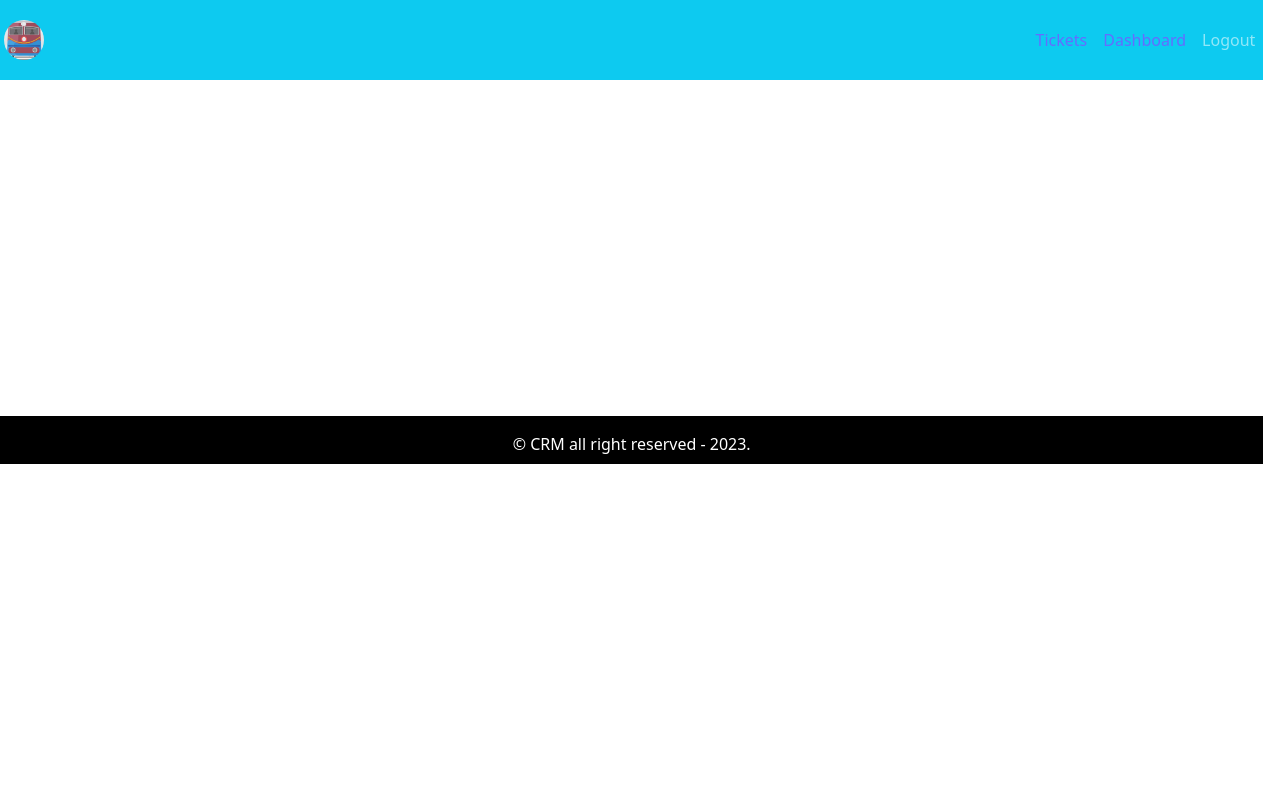
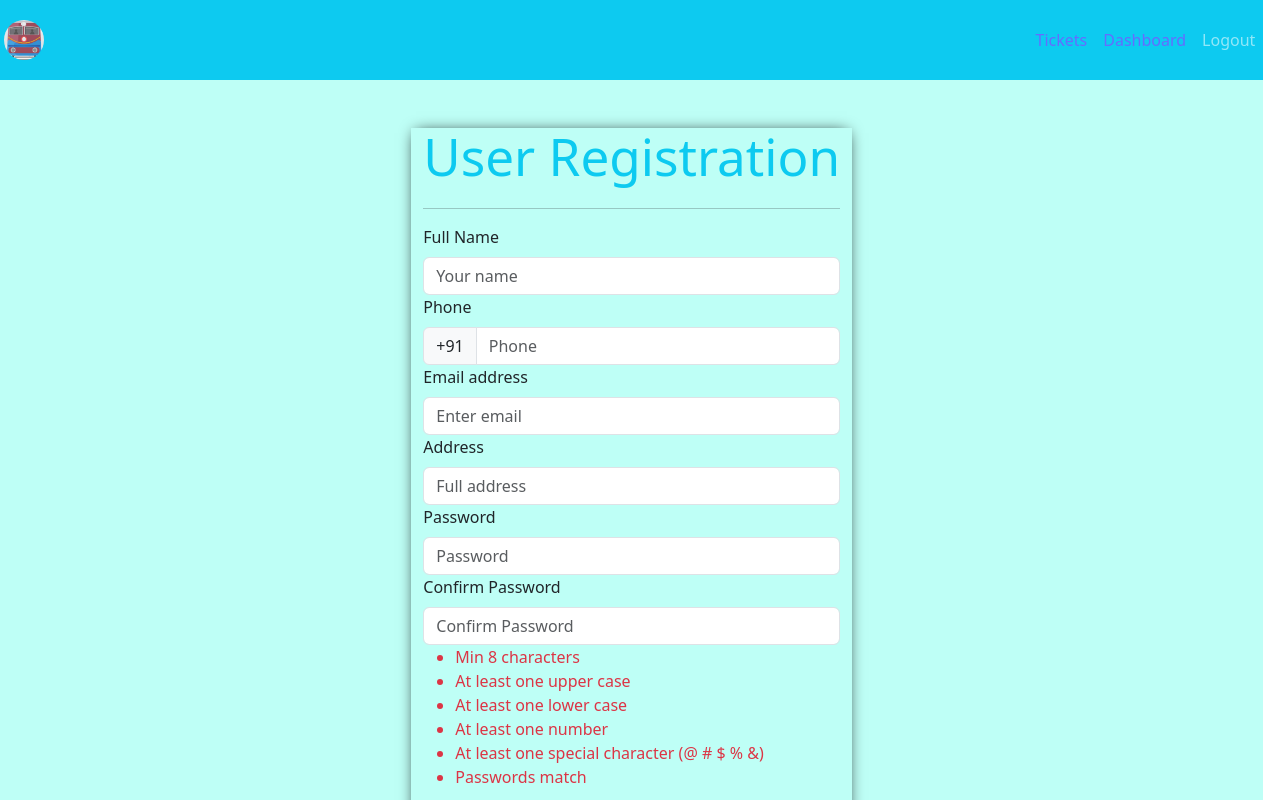
Before and after one commit to mian312/CRM-Ticket-System, a React (Vite) app in the folder Frontend/: page /registration in a window 1280 px wide. Shown: the top 800 px of the page. Built offline with nearby package versions, Linux system fonts and the light colour scheme.

Commit message:
Frontend: User registration page added

```diff
--- a/Frontend/src/App.tsx
+++ b/Frontend/src/App.tsx
@@ -9,12 +9,14 @@ import { AddTicket } from './Pages/New-Ticket/AddTicket';
 import TicketLists from './Pages/Ticket-Listing/TicketLists';
 import ViewTicket from './Pages/View-Ticket/ViewTicket';
 import PrivateRoute from './Layouts/PrivateRoute';
+import { Registration } from './Pages/Regestration/Registration.pg';
 
 export default function App() {
   return (
     <DefaultLayout>
       <Routes>
         <Route path='/' element={<Entry />} />
+        <Route path='/registration' element={<Registration />} />
         <Route path='/dashboard' element={
           <PrivateRoute>
             <Dashboard />
--- a/Frontend/src/Components/Auth/LoginForm.tsx
+++ b/Frontend/src/Components/Auth/LoginForm.tsx
@@ -19,7 +19,7 @@ const LoginForm: React.FC<LoginProps> = ({
     pass,
 }) => {
     const [isEmailInput, setIsEmailInput] = useState(true);
-    const { isLoading, isAuth, error } = useSelector((state: any) => state.login);
+    const { isLoading } = useSelector((state: any) => state.login);
 
     const toggleInputType = () => {
         setIsEmailInput(!isEmailInput);
@@ -98,6 +98,12 @@ const LoginForm: React.FC<LoginProps> = ({
                     </Link>
                 </Col>
             </Row>
+
+            <Row className="py-4 justify-content-center">
+                <Col xs="auto">
+                    Are you new here? <Link to="/registration">Register Now</Link>
+                </Col>
+            </Row>
         </Container>
     );
 };
--- /dev/null
+++ b/Frontend/src/Components/Auth/RegistrationForm.tsx
@@ -0,0 +1,164 @@
+import React from "react";
+import { Container, Row, Col, Form, Button, InputGroup } from "react-bootstrap";
+import { Link } from "react-router-dom";
+
+interface PasswordError {
+    isLengthValid: boolean;
+    hasUpper: boolean;
+    hasLower: boolean;
+    hasNumber: boolean;
+    hasSpecialChar: boolean;
+    confirmPassword: boolean;
+}
+
+interface RegistrationFormProps {
+    onChange: (e: React.ChangeEvent<HTMLInputElement>) => void;
+    onSubmit: (e: React.FormEvent<HTMLFormElement>) => void;
+    newUser: {
+        name: string;
+        phone: string;
+        email: string;
+        company: string;
+        address: string;
+        password: string;
+        confirmPass: string;
+    };
+    passwordError: PasswordError;
+}
+
+const RegistrationForm: React.FC<RegistrationFormProps> = ({
+    onChange,
+    onSubmit,
+    newUser,
+    passwordError,
+}) => {
+    return (
+        <Container>
+            <Row>
+                <Col>
+                    <h1 className="text-info">User Registration</h1>
+                </Col>
+            </Row>
+            <hr />
+
+            <Row>
+                <Col>
+                    <Form onSubmit={onSubmit}>
+                        <Form.Group>
+                            <Form.Label>Full Name</Form.Label>
+                            <Form.Control
+                                type="text"
+                                name="name"
+                                value={newUser.name}
+                                onChange={onChange}
+                                placeholder="Your name"
+                                required
+                            />
+                        </Form.Group>
+
+                        <Form.Group>
+                            <Form.Label>Phone</Form.Label>
+                            <InputGroup>
+                                <InputGroup.Text id="basic-addon1">+91</InputGroup.Text>
+                                <Form.Control
+                                    type="phone"
+                                    name="phone"
+                                    value={newUser.phone}
+                                    onChange={onChange}
+                                    placeholder="Phone"
+                                    required
+                                />
+                            </InputGroup>
+                        </Form.Group>
+
+                        <Form.Group>
+                            <Form.Label>Email address</Form.Label>
+                            <Form.Control
+                                type="email"
+                                name="email"
+                                value={newUser.email}
+                                onChange={onChange}
+                                placeholder="Enter email"
+                                required
+                            />
+                        </Form.Group>
+
+
+                        <Form.Group>
+                            <Form.Label>Address</Form.Label>
+                            <Form.Control
+                                type="text"
+                                name="address"
+                                value={newUser.address}
+                                onChange={onChange}
+                                placeholder="Full address"
+                                required
+                            />
+                        </Form.Group>
+
+
+                        <Form.Group>
+                            <Form.Label>Password</Form.Label>
+                            <Form.Control
+                                type="password"
+                                name="password"
+                                value={newUser.password}
+                                onChange={onChange}
+                                placeholder="Password"
+                                required
+                            />
+                        </Form.Group>
+
+                        <Form.Group>
+                            <Form.Label>Confirm Password</Form.Label>
+                            <Form.Control
+                                type="password"
+                                name="confirmPass"
+                                value={newUser.confirmPass}
+                                onChange={onChange}
+                                placeholder="Confirm Password"
+                                required
+                            />
+                        </Form.Group>
+
+                        <ul className="mb-4">
+                            <li className={passwordError.isLengthValid ? "text-success" : "text-danger"}>
+                                Min 8 characters
+                            </li>
+                            <li className={passwordError.hasUpper ? "text-success" : "text-danger"}>
+                                At least one upper case
+                            </li>
+                            <li className={passwordError.hasLower ? "text-success" : "text-danger"}>
+                                At least one lower case
+                            </li>
+                            <li className={passwordError.hasNumber ? "text-success" : "text-danger"}>
+                                At least one number
+                            </li>
+                            <li className={passwordError.hasSpecialChar ? "text-success" : "text-danger"}>
+                                At least one special character (@ # $ % &)
+                            </li>
+                            <li className={passwordError.confirmPassword ? "text-success" : "text-danger"}>
+                                Passwords match
+                            </li>
+                        </ul>
+
+
+                        <Button
+                            variant="primary"
+                            type="submit"
+                        >
+                            Submit
+                        </Button>
+                    </Form>
+                </Col>
+            </Row>
+            <Row className="py-4">
+                <Col>
+                    Already have an account <Link to="/">Login Now</Link>
+                </Col>
+            </Row>
+        </Container>
+    );
+};
+
+export default RegistrationForm;
--- /dev/null
+++ b/Frontend/src/Pages/Regestration/Registration.pg.tsx
@@ -0,0 +1,73 @@
+import React, { useState } from "react";
+import RegistrationForm from "../../Components/Auth/RegistrationForm";
+import './Registration.style.css';
+import { toast } from "react-toastify";
+
+export const Registration: React.FC = () => {
+    const [newUser, setNewUser] = useState({
+        name: "",
+        phone: "",
+        email: "",
+        company: "",
+        address: "",
+        password: "",
+        confirmPass: "",
+    });
+
+    const [passwordError, setPasswordError] = useState({
+        isLengthValid: false,
+        hasUpper: false,
+        hasLower: false,
+        hasNumber: false,
+        hasSpecialChar: false,
+        confirmPassword: false,
+    });
+
+    const handleOnChange = (e: React.ChangeEvent<HTMLInputElement>) => {
+        const { name, value } = e.target;
+
+        setNewUser({ ...newUser, [name]: value });
+
+        // Password validation logic
+        if (name === 'confirmPass' || name === 'password') {
+            const isLengthValid = value.length >= 8;
+            const hasUpper = /[A-Z]/.test(value);
+            const hasLower = /[a-z]/.test(value);
+            const hasNumber = /\d/.test(value);
+            const hasSpecialChar = /[@#$%^&]/.test(value);
+
+            // Update passwordError state
+            setPasswordError({
+                ...passwordError,
+                isLengthValid,
+                hasUpper,
+                hasLower,
+                hasNumber,
+                hasSpecialChar,
+                confirmPassword: newUser.confirmPass === value,
+            });
+        }
+    };
+
+
+
+    const handleOnSubmit = (e: React.FormEvent<HTMLFormElement>) => {
+        e.preventDefault();
+        toast.success("Registration successful!");
+    };
+
+    return (
+        <div className="registration-page">
+            <div className="mt-5">
+                <div className="form-box jumbotron">
+                    <RegistrationForm
+                        onChange={handleOnChange}
+                        onSubmit={handleOnSubmit}
+                        newUser={newUser}
+                        passwordError={passwordError}
+                    />
+                </div>
+            </div>
+        </div>
+    );
+};
--- /dev/null
+++ b/Frontend/src/Pages/Regestration/Registration.style.css
@@ -0,0 +1,10 @@
+.registration-page {
+    display: flex;
+    background-color: rgb(190, 255, 246);
+    justify-content: center;
+    align-items: center;
+}
+
+.form-box {
+    box-shadow: 0px 0px 15px -5px black;
+}
```
